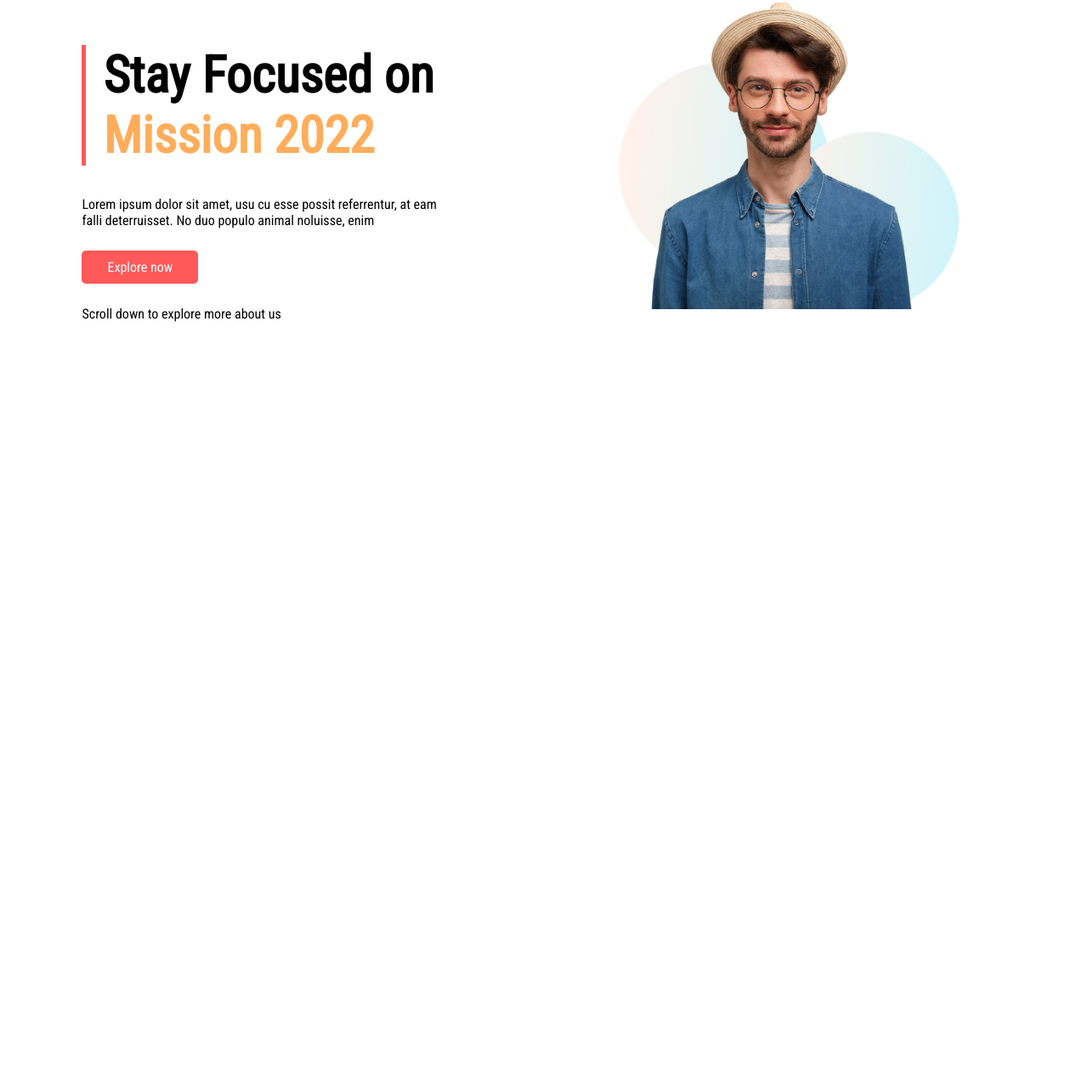
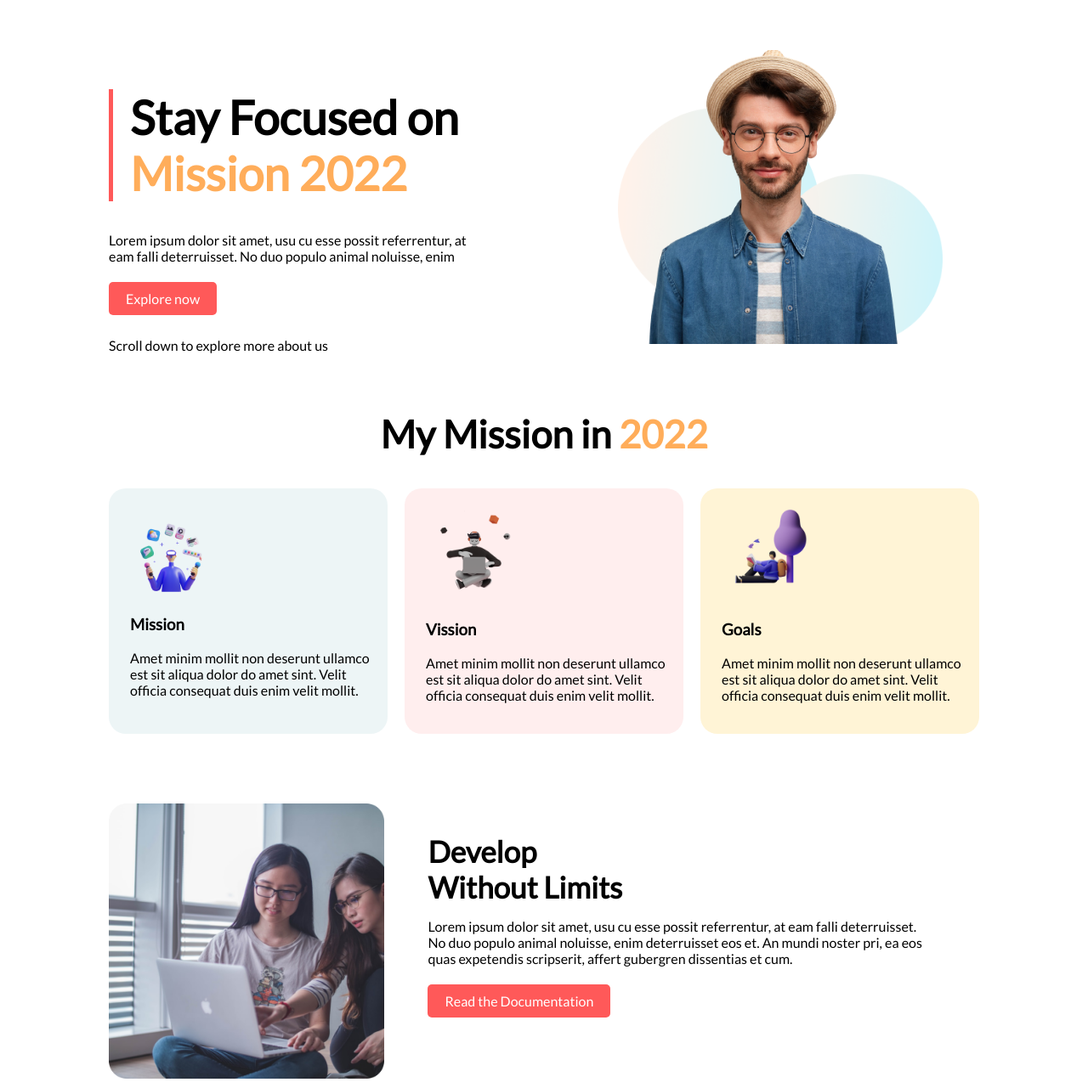
Before and after one commit to Juned360/first-assignments, a plain HTML site: page index.html in a window 1280 px wide. Shown: the part 5-1286 px from the top of the page at 85% size. Before the commit the page ends 800 px from the top, so only its background shows below. Drawn offline with Linux system fonts and the light colour scheme.

Commit message:
third content

```diff
--- a/index.html
+++ b/index.html
@@ -8,19 +8,66 @@
     <link rel="stylesheet" href="style.css">
     <link rel="preconnect" href="https://fonts.googleapis.com">
     <link rel="preconnect" href="https://fonts.gstatic.com" crossorigin>
-    <link href="https://fonts.googleapis.com/css2?family=Roboto+Condensed&display=swap" rel="stylesheet">
+    <link href="https://fonts.googleapis.com/css2?family=Lato&display=swap" rel="stylesheet">
 </head>
 <body>
-    <section class="backgroun-flex">
-        <div class="half-width">
+    <section class="backgroun-flex ">
+        <div class="half-width tittle-align">
             <h1 class="tittle">Stay Focused on <br> <span class="Orange-color">Mission 2022</span></h1>
             <p class="normal-typing">Lorem ipsum dolor sit amet, usu cu esse possit referrentur, at eam falli deterruisset. No duo populo animal noluisse, enim</p>
             <a class="portfoli-link" target="_blank" href="https://github.com/Juned360">Explore now</a>
             <p class="normal-typing">Scroll down to explore more about us</p>
         </div>
         <div class="half-width">
-            <img class="image-fit" src="images/person/person-4.png" alt="">
+            <img class="tittle-image" src="images/person/person-4.png" alt="">
         </div>
+    </section>
+    <section>
+        <div>
+            <h2 style="text-align: center;">My Mission in <span class="Orange-color">2022</span> </h2>
+            <div class="backgroun-flex">
+                <div class="mission">
+                    <img class="image-fit" src="images/illustrators/illustrator-1.png" alt="">
+                    <h3>Mission</h3>
+                    <p>Amet minim mollit non deserunt
+                        ullamco est sit aliqua dolor do amet
+                        sint. Velit officia consequat duis enim
+                        velit mollit.
+                        </p>
+                </div>
+                <div class="vission">
+                    <img class="image-fit" src="images/illustrators/illustrator-2.png" alt="">
+                    <h3>Vission</h3>
+                    <p>Amet minim mollit non deserunt
+                        ullamco est sit aliqua dolor do amet
+                        sint. Velit officia consequat duis enim
+                        velit mollit.
+                        </p>
+                </div>
+                <div class="goals">
+                    <img class="image-fit" src="images/illustrators/illustrator-3.png" alt="">
+                    <h3>Goals</h3>
+                    <p>Amet minim mollit non deserunt
+                        ullamco est sit aliqua dolor do amet
+                        sint. Velit officia consequat duis enim
+                        velit mollit.
+                        </p>
+                </div>
+            </div>
+        </div>
+    </section>
+    <section class="backgroun-flex section-devider">
+        <div class="content-image">
+            <img class="topics-picture" src="images/pictures/coding.png" alt="">
+        </div>
+        <div class="content-devide">
+            <p class="content-heading"> Develop <br> Without Limits</p>
+            <p class="blog">Lorem ipsum dolor sit amet, usu cu esse possit referrentur, at eam falli
+            deterruisset. No duo populo animal noluisse, enim deterruisset eos et. An mundi noster pri, ea eos quas expetendis scripserit, affert gubergren
+            dissentias et cum.</p>
+            <a class="portfoli-link" target="_blank" href="https://github.com/Juned360">Read the Documentation</a>
+        </div>
+
     </section>
 </body>
 </html>
--- a/style.css
+++ b/style.css
@@ -1,37 +1,98 @@
 body{
-    font-family: 'Roboto Condensed', sans-serif;
+    font-family: 'Lato', sans-serif;
+    margin-left: 10%;
+    margin-right: 10%;
+    margin-top: 5%;
+
 }
 .backgroun-flex{
     display: flex;
+    justify-content: start;
+}
+.section-devider{
+    margin-top: 8%;
 }
 .tittle{
-   font-size: 60px;
+   font-size: 55px;
    border-left: 5px solid;
    border-color: #FF5959;
    padding-left: 20px;
    margin-bottom: 10px;
 }
 .normal-typing{
-    padding-bottom: 20px;
+    padding-bottom: 15px;
     padding-top: 20px;
 }
 .Orange-color{
     color: #FFAD5A;
 }
+.tittle-align{
+    padding-right: 17%;
+}
 .half-width{
-    width:40%;
-    margin-left: 5%;
-    padding-left: 2%;
-    padding-right: 100px;
+    width:50%;
 }
 .portfoli-link{
     text-decoration: none;
-    padding: 10px 30px;
+    padding: 10px 20px;
     border-radius: 5px;
     background-color: #FF5959;
     color: white;
+}
+.tittle-image{
+    width: 90%;
+}
+.image-fit{
+    width: 40%;
+    margin-top: 20px;
+}
+h2{
+    font-weight:;
+    font-size: 45px;
+}
+.mission{
+    background-color: hsla(186, 36%, 48%, 0.10);
+    border-radius: 20px;
+    margin-right: 20px;
+    padding-left: 25px;
+    padding-right: 20px;
+    padding-bottom: 20px;
+}
+.vission{
+    background-color: hsla(0, 100%, 67%, 0.10);
+    border-radius: 20px;
+    margin-right: 20px;
+    padding-left: 25px;
+    padding-right: 20px;
+    padding-bottom: 20px;
+}
+.goals{
+    background-color: #FFF4D6;
+    border-radius: 20px;
+    padding-left: 25px;
+    padding-right: 20px;
+    padding-bottom: 20px;
+}
+.topics-picture{
+    width: 100%;
+}
+.content-devide{
+    width: 130%;
+    flex: 3;
+    padding-left: 5%;
+    border-left: 2%;
 
 }
-.image-fit{
-    width: 90%;
+.content-image{
+    flex: 1.5;
 }
+.content-heading{
+    margin-bottom: 10px;
+    font-weight: bolder;
+    font-size: 35px;
+}
+.blog{
+    padding-bottom: 15px;
+    padding-right: 10%;
+
+}
```
